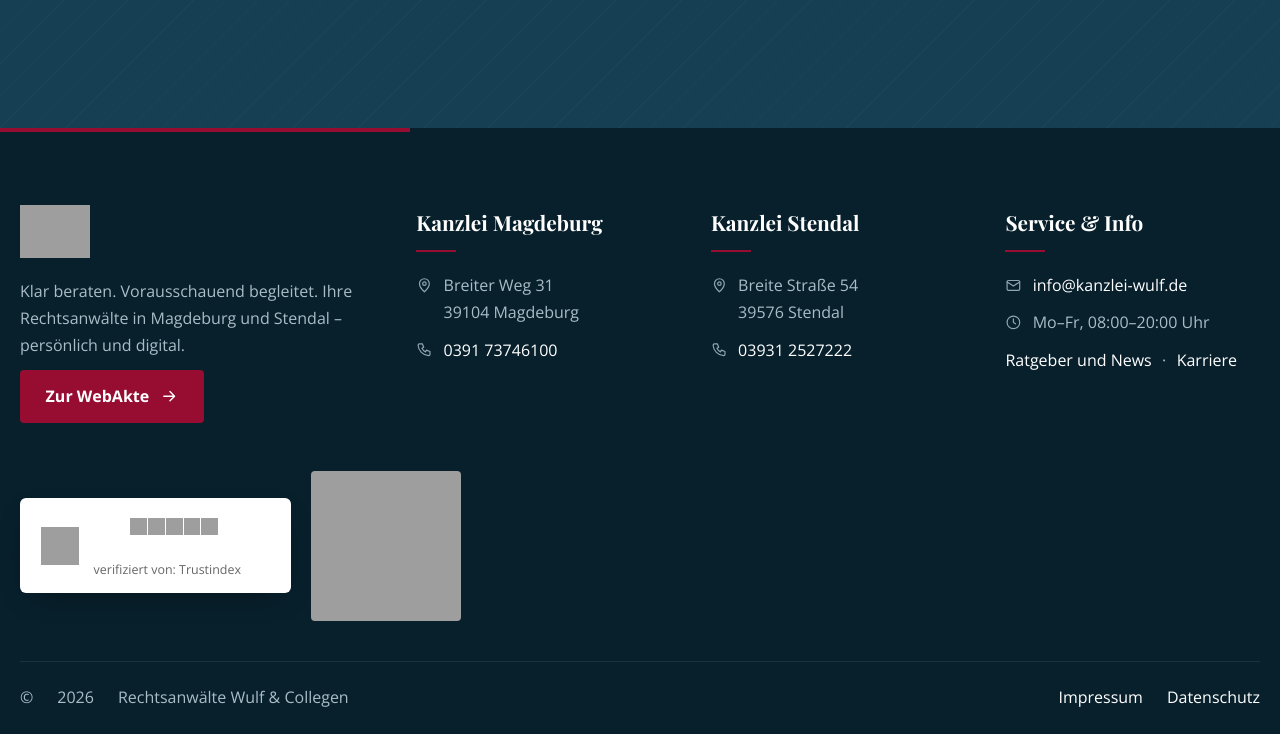
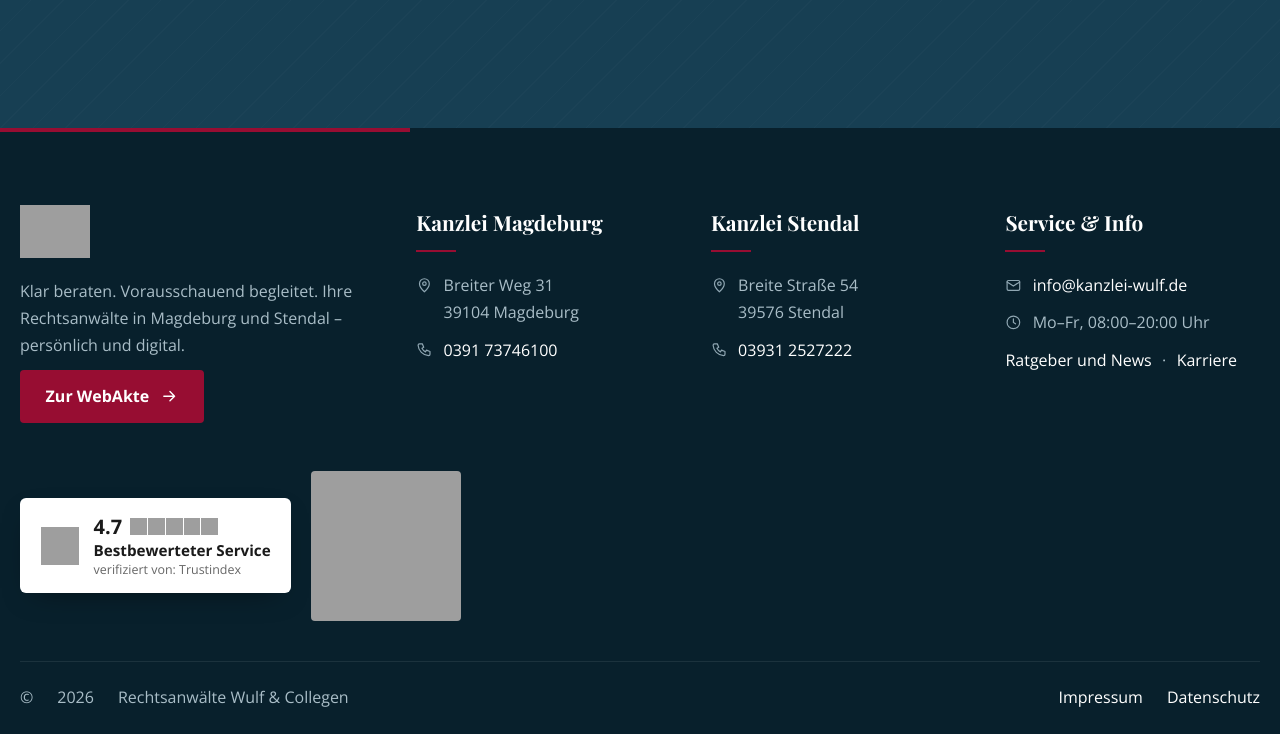
Before and after one commit to shahzadishq/wulf, a plain HTML site: page v3/index.html in a window 1280 px wide. Shown: the part 9053-9787 px from the top of the page. Drawn offline with nearby package versions, Linux system fonts and the light colour scheme; grey boxes are pictures that could not be loaded; a web font is replaced by a local one.

Commit message:
Design 3: Google-Badge Textfarbe im Footer korrigiert
Co-Authored-By: Claude Opus 5.5 <noreply@anthropic.com>
Claude-Session: https://claude.ai/code/session_01LTDoayDTUrC15JAmhiphHM

```diff
--- a/v3/v3.css
+++ b/v3/v3.css
@@ -390,7 +390,7 @@ a { color: inherit; }
 .foot a { color: #fff; text-decoration: none; }
 
 .foot__badges { display: flex; flex-wrap: wrap; align-items: center; gap: 1.25rem; padding-bottom: 2.5rem; }
-.tibadge { display: flex; align-items: center; gap: .9rem; padding: 1rem 1.3rem; background: #fff; border-radius: 6px; color: #1a1a1a; text-decoration: none; box-shadow: 0 10px 30px -15px rgba(0,0,0,.6); transition: transform .5s var(--out); }
+.foot .tibadge { display: flex; align-items: center; gap: .9rem; padding: 1rem 1.3rem; background: #fff; border-radius: 6px; color: #1a1a1a; text-decoration: none; box-shadow: 0 10px 30px -15px rgba(0,0,0,.6); transition: transform .5s var(--out); }
 .tibadge:hover, .pebadge:hover { transform: translateY(-3px); }
 .tibadge__logo { width: 2.4rem; height: 2.4rem; }
 .tibadge__body { display: grid; gap: .1rem; line-height: 1.25; }
@@ -400,6 +400,7 @@ a { color: inherit; }
 .tibadge__stars img { width: 1.05rem; height: 1.05rem; }
 .tibadge__title { font-weight: 700; font-size: .95rem; }
 .tibadge small { font-size: .78rem; color: #666; }
+.foot .tibadge:hover { text-decoration: none; }
 .pebadge { display: block; line-height: 0; border-radius: 4px; overflow: hidden; transition: transform .5s var(--out); }
 .pebadge img { width: 150px; height: 150px; }
 .foot__legal { display: flex; justify-content: space-between; flex-wrap: wrap; gap: 1rem; padding-block: 1.4rem; border-top: 1px solid rgba(255,255,255,.08); }
```
